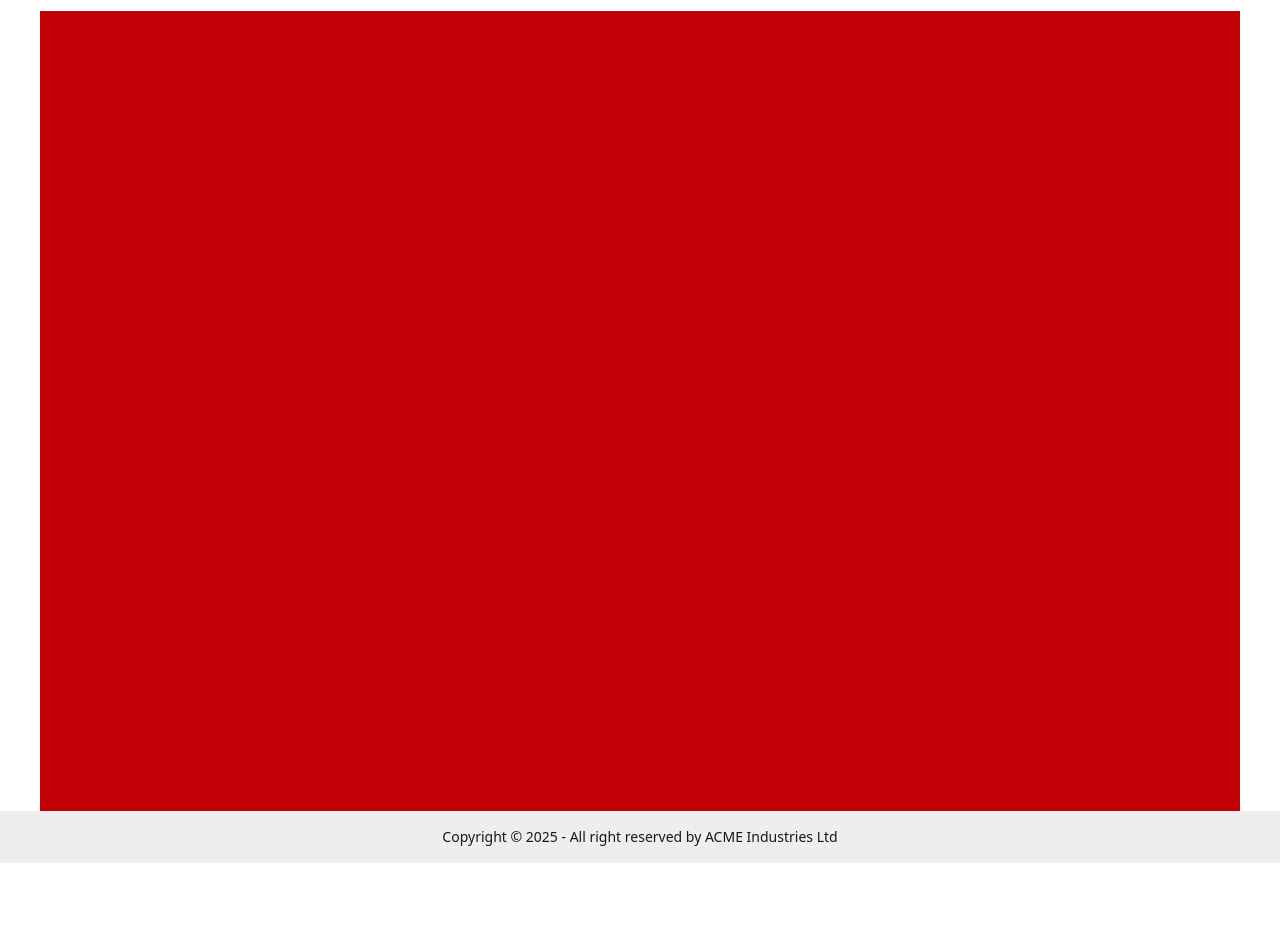
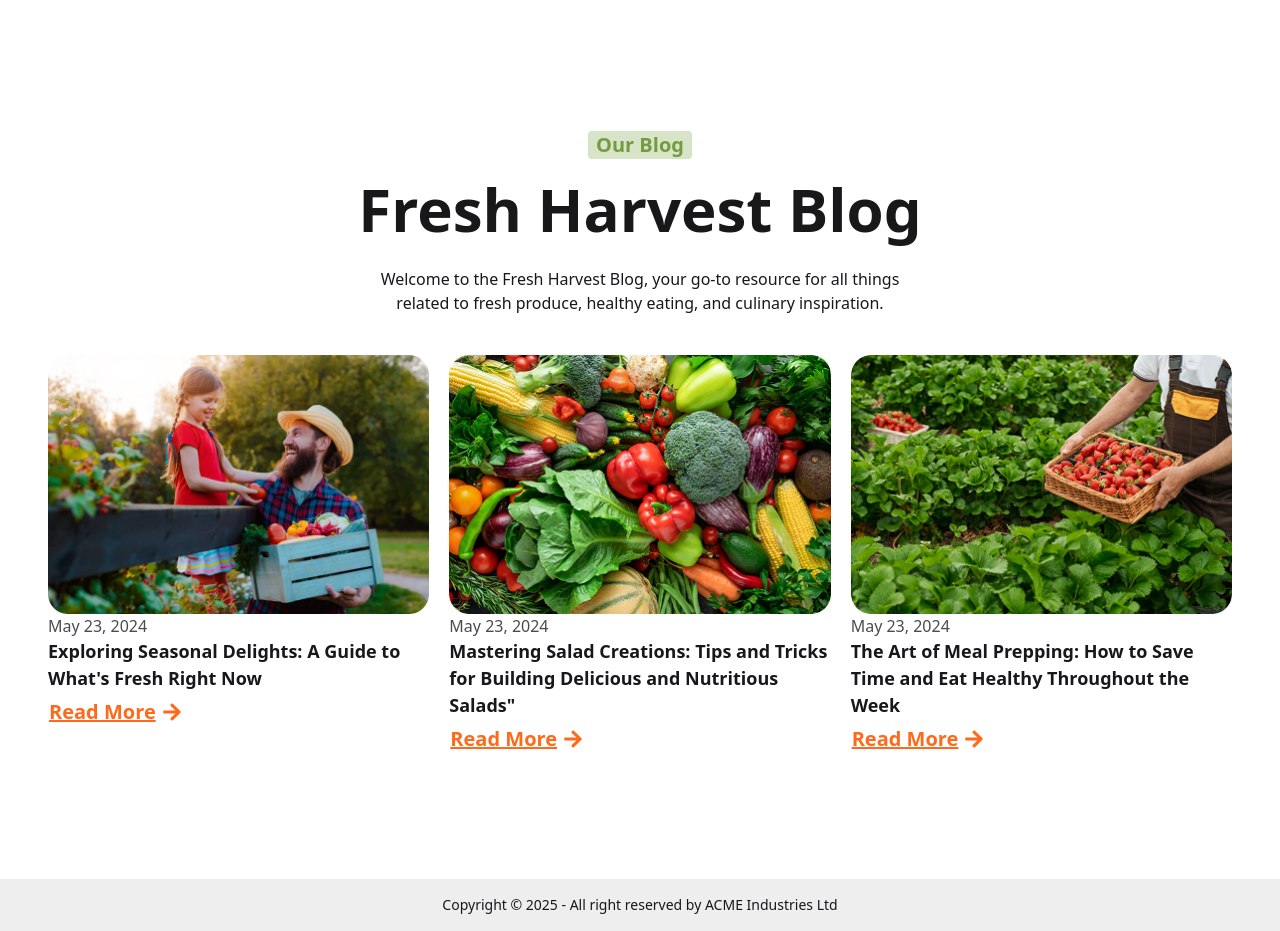
Before and after one commit to yeasinrahman26/Fresh-Harvet, a React (Vite) app: page / in a window 1280 px wide. Shown: the part 3780-4711 px from the top of the page. Before the commit the page ends 4643 px from the top, so only its background shows below. Built offline with nearby package versions, Linux system fonts and the light colour scheme.

Commit message:
blog section done

```diff
--- a/src/Layout/HomeLayout.jsx
+++ b/src/Layout/HomeLayout.jsx
@@ -23,7 +23,15 @@ const HomeLayout = () => {
       </div>
       <div className="max-w-[1200px] mx-auto">
         <Testimonial></Testimonial>
-        <Blog></Blog>
+
+
+
+      </div>
+      <div className="max-w-[1200px] mx-auto">
+
+
+          <Blog></Blog>
+
       </div>
     </div>
   );
--- a/src/Pages/blog/Blog.jsx
+++ b/src/Pages/blog/Blog.jsx
@@ -1,7 +1,83 @@
-import React from 'react';
+import React from "react";
+import { FaArrowRight } from "react-icons/fa";
+import img1 from '../../assets/image 2@2x.png'
+import img2 from '../../assets/image 3.png'
+import img3 from '../../assets/image 4.png'
 
 const Blog = () => {
-    return <div name="blog" id='blog' className="min-h-screen bg-red-700"></div>;
+  return (
+    <div name="blog" id="blog" className=" my-30 m-2">
+      <div className="text-center space-y-7 ">
+        <h1 className="bg-[#d7e4c8] mb-5 font-semibold text-xl  inline-block rounded text-[#749B3F]  px-2">
+          Our Blog
+        </h1>
+        <h1 className="font-bold  text-4xl md:text-6xl">Fresh Harvest Blog</h1>
+        <h1 className=" ">
+          Welcome to the Fresh Harvest Blog, your go-to resource for all things{" "}
+          <br />
+          related to fresh produce, healthy eating, and culinary inspiration.
+        </h1>
+      </div>
+      <div className="grid grid-cols-1 md:grid-cols-3 mt-10 gap-5">
+        {/* card 1 */}
+        <div className="card bg-base-100 ">
+          <figure>
+            <img src={img1} alt="img" />
+          </figure>
+          <div className="">
+            <p className="text-[#4A4A52]">May 23, 2024</p>
+            <h2 className="card-title">
+              Exploring Seasonal Delights: A Guide to What's Fresh Right Now
+            </h2>
+            <div className="card-actions justify-start">
+              <button className="btn btn-link p-0 text-xl text-[#FF6A1A]">
+                Read More
+                <FaArrowRight />
+              </button>
+            </div>
+          </div>
+        </div>
+        {/* card 2 */}
+        <div className="card bg-base-100 ">
+          <figure>
+            <img src={img2} alt="img" />
+          </figure>
+          <div className="">
+            <p className="text-[#4A4A52]">May 23, 2024</p>
+            <h2 className="card-title">
+              Mastering Salad Creations: Tips and Tricks for Building Delicious
+              and Nutritious Salads"
+            </h2>
+            <div className="card-actions justify-start">
+              <button className="btn btn-link p-0 text-xl text-[#FF6A1A]">
+                Read More
+                <FaArrowRight />
+              </button>
+            </div>
+          </div>
+        </div>
+        {/* card 3 */}
+        <div className="card bg-base-100 ">
+          <figure>
+            <img src={img3} alt="img" />
+          </figure>
+          <div className="">
+            <p className="text-[#4A4A52]">May 23, 2024</p>
+            <h2 className="card-title">
+              The Art of Meal Prepping: How to Save Time and Eat Healthy
+              Throughout the Week
+            </h2>
+            <div className="card-actions justify-start">
+              <button className="btn btn-link p-0 text-xl text-[#FF6A1A]">
+                Read More
+                <FaArrowRight />
+              </button>
+            </div>
+          </div>
+        </div>
+      </div>
+    </div>
+  );
 };
 
 export default Blog;
--- a/src/Pages/testimonial/Testimonial.jsx
+++ b/src/Pages/testimonial/Testimonial.jsx
@@ -2,7 +2,7 @@ import img from '../../assets/Image (1).png'
 
 const Testimonial = () => {
   return (
-    <div className="min-h-screen space-y-7 text-center ">
+    <div className="space-y-7 text-center ">
       <div>
         <h1 className="bg-[#d7e4c8] mb-5 font-semibold text-xl  inline-block rounded text-[#749B3F]  px-2">
           Testimonial
```
